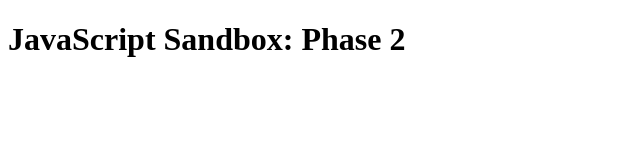
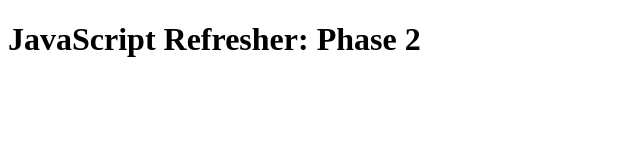
Before and after one commit to Nepcam/JS-Refresher, a plain HTML site: page index.html in a window 1280 px wide. Shown: the whole page, without its empty margins (0-640 px from the left). Drawn offline with Linux system fonts and the light colour scheme.

Commit message:
log to console

```diff
--- a/app.js
+++ b/app.js
@@ -0,0 +1,19 @@
+// Log to console
+console.log('Log to console');
+console.log(321);
+console.log(true);
+var greeting = 'Bad Boy';
+console.log(greeting);
+console.log([1, 2, 3, 4, 5]);
+console.log({ a: 1, b: 2, c: 3 });
+console.table({ a: 1, b: 2, c: 3 });
+
+console.error('This is an error');
+console.clear();
+console.warn('This is a warning!!');
+
+/*
+  multi
+  line
+  comments
+*/
--- a/index.html
+++ b/index.html
@@ -4,10 +4,10 @@
     <meta charset="UTF-8" />
     <meta http-equiv="X-UA-Compatible" content="IE=edge" />
     <meta name="viewport" content="width=device-width, initial-scale=1.0" />
-    <title>JavaScript Sandbox: Phase 2</title>
+    <title>JavaScript Refresher: Phase 2</title>
   </head>
   <body>
-    <h1>JavaScript Sandbox: Phase 2</h1>
+    <h1>JavaScript Refresher: Phase 2</h1>
     <script src="app.js"></script>
   </body>
 </html>
```
